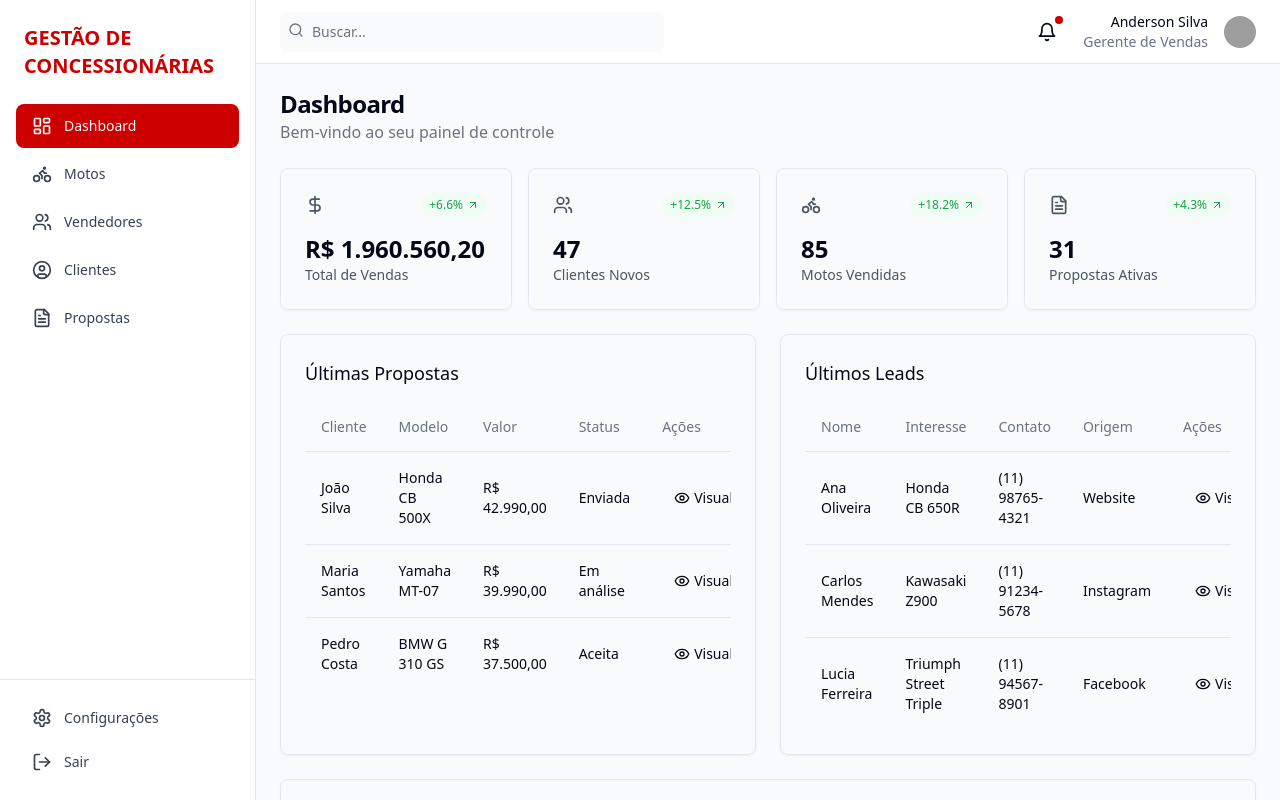
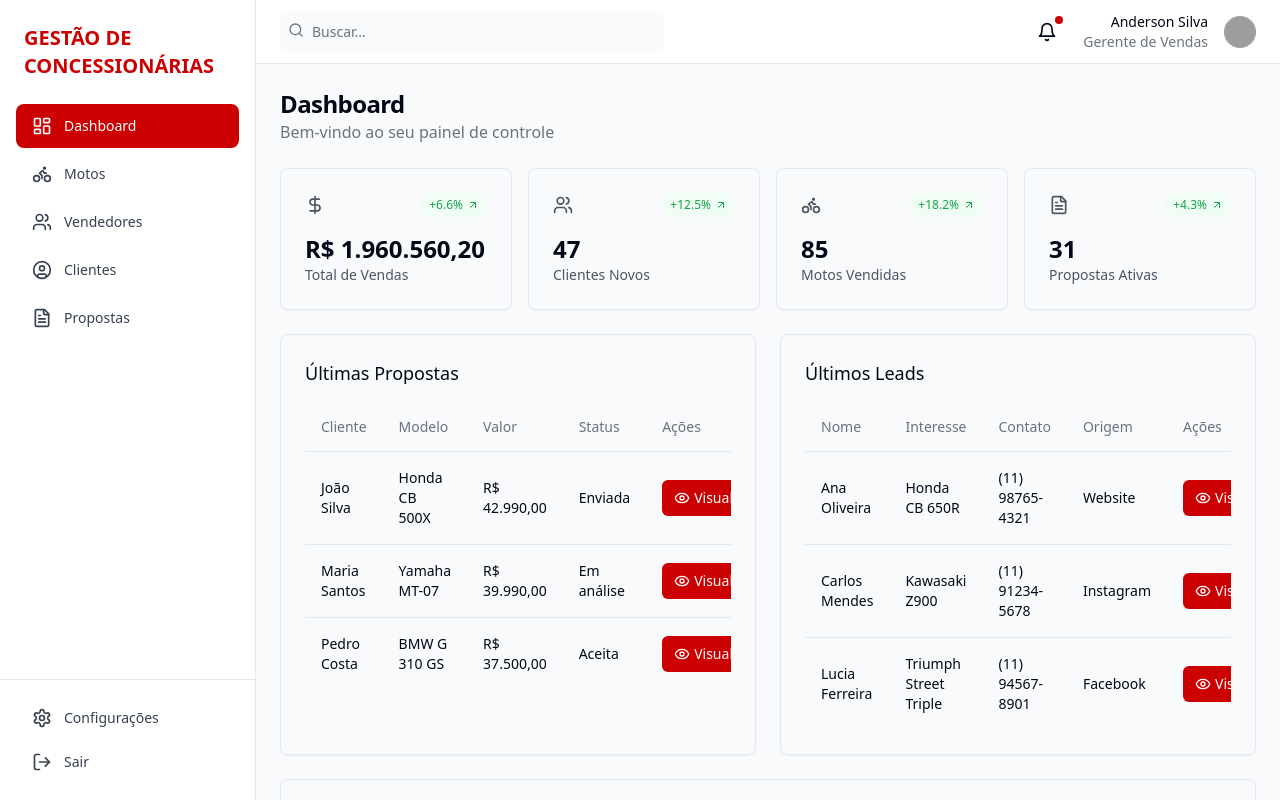
Before and after one commit to midasagenciadigital/GestaoConcessionarias, a React (Vite) app: page / in a window 1280 px wide. Built offline with nearby package versions, Linux system fonts and the light colour scheme; grey boxes are pictures that could not be loaded.

Commit message:
Update button color scheme
Updated the button styles to use the specified color #cc0000 to maintain design consistency across the application.
[skip gpt_engineer]

```diff
--- a/src/components/dashboard/RecentLeadsTable.tsx
+++ b/src/components/dashboard/RecentLeadsTable.tsx
@@ -46,7 +46,7 @@ const RecentLeadsTable = ({ leads }: RecentLeadsTableProps) => {
             <TableCell>{lead.source}</TableCell>
             <TableCell>
               <Button
-                variant="ghost"
+                variant="default"
                 size="sm"
                 onClick={() => navigate(`/leads/${lead.id}`)}
               >
--- a/src/components/dashboard/RecentProposalsTable.tsx
+++ b/src/components/dashboard/RecentProposalsTable.tsx
@@ -46,7 +46,7 @@ const RecentProposalsTable = ({ proposals }: RecentProposalsTableProps) => {
             <TableCell>{proposal.status}</TableCell>
             <TableCell>
               <Button
-                variant="ghost"
+                variant="default"
                 size="sm"
                 onClick={() => navigate(`/propostas/${proposal.id}`)}
               >
```
